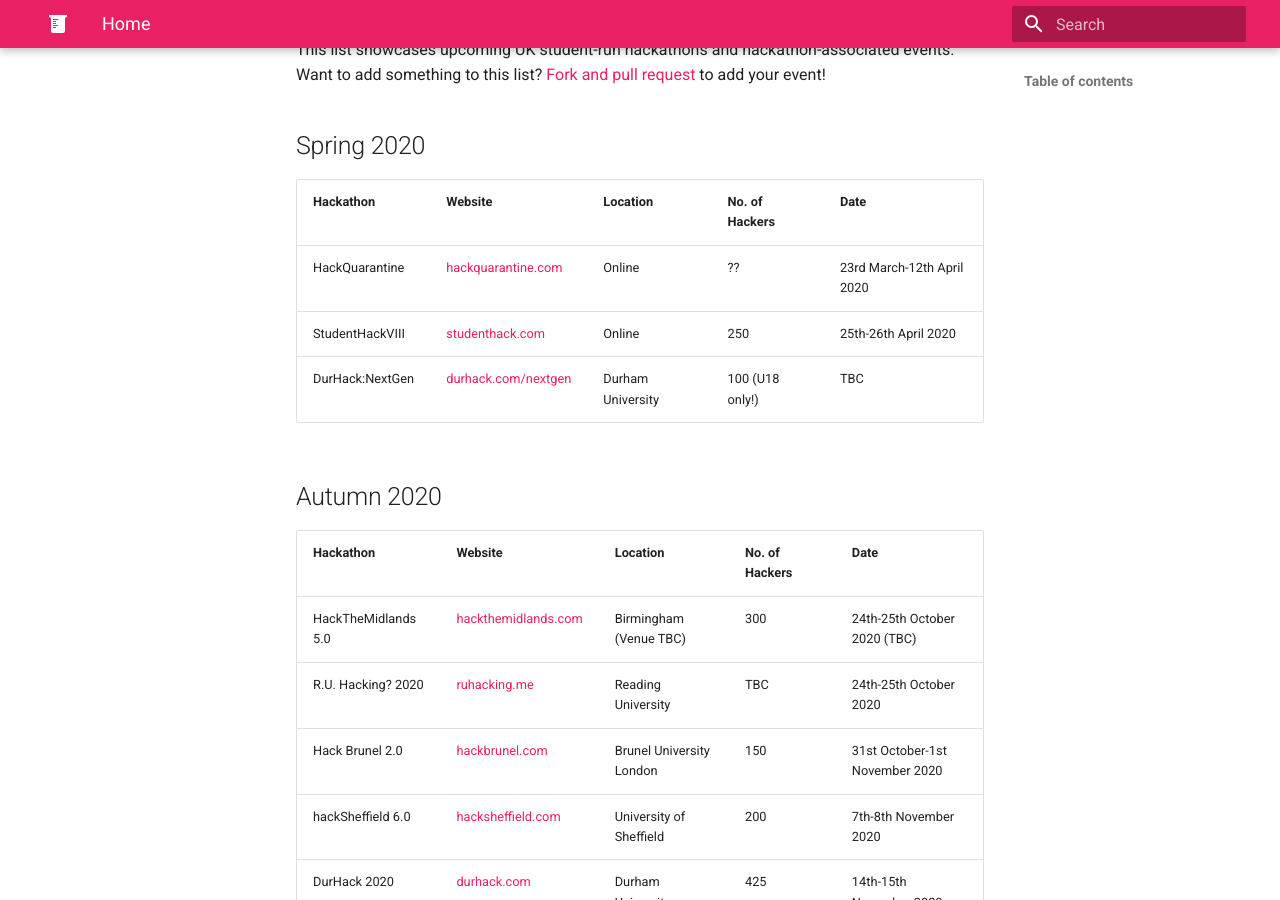
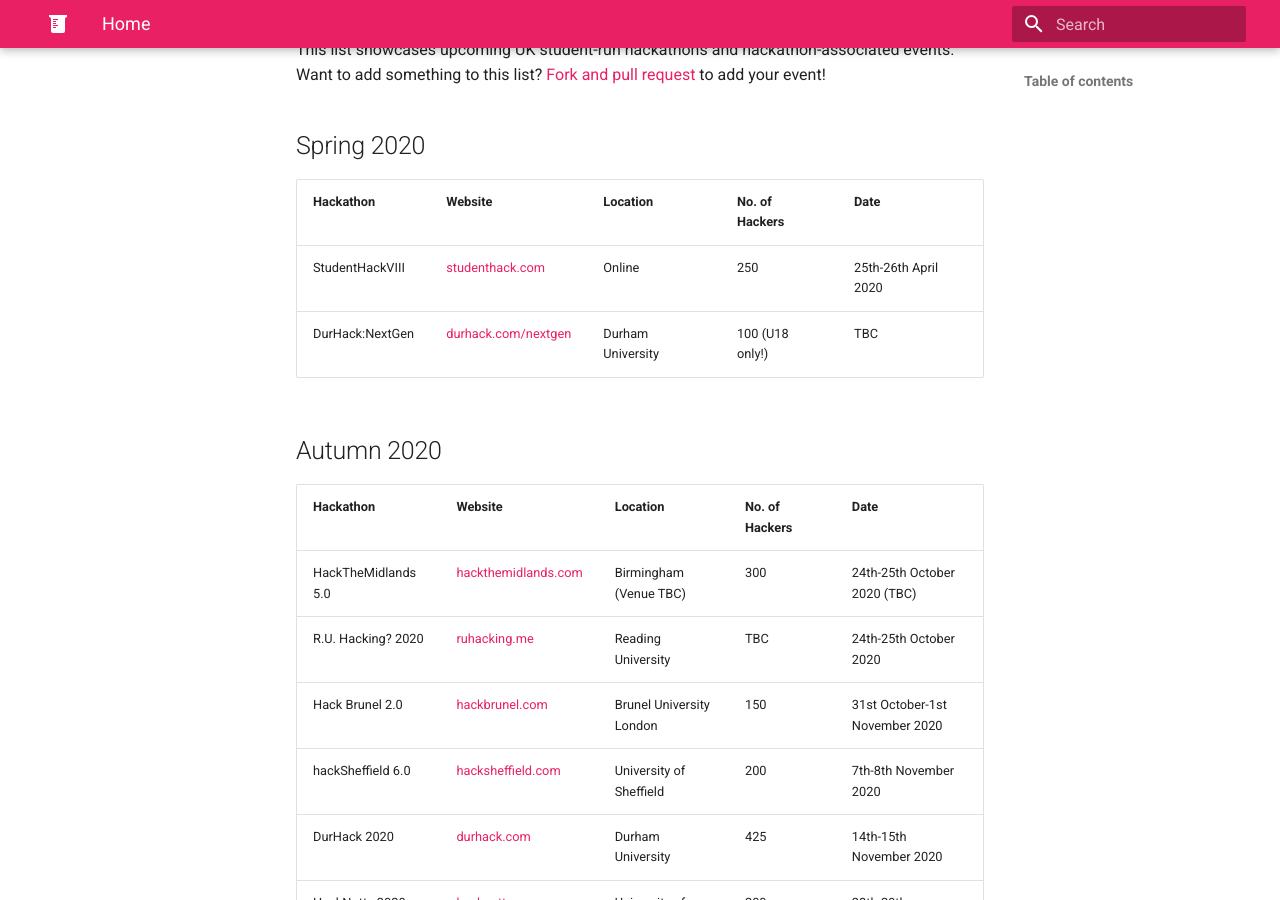
Before and after one commit to Athons/wiki, an MkDocs documentation site: the page built from docs/index.md, in a window 1280 px wide and 900 px high, scrolled down 749 px. Built offline with MkDocs 1.6.1 and Material for MkDocs 9.7.7, drawn with Linux system fonts in a browser that asks for light colours; nearby versions of some CDN libraries.

Commit message:
Remove Hack Quarantine

```diff
--- a/docs/index.md
+++ b/docs/index.md
@@ -33,7 +33,6 @@
 
 |Hackathon        |Website|   Location         |No. of Hackers|Date|
 |-----------------|-------|--------------------|--------------|----|
-| HackQuarantine | [hackquarantine.com](https://hackquarantine.com/) | Online | ?? | 23rd March-12th April 2020 |
 | StudentHackVIII | [studenthack.com](https://www.studenthack.com/) | Online| 250 | 25th-26th April 2020 |
 | DurHack:NextGen  | [durhack.com/nextgen](https://durhack.com/nextgen) | Durham University | 100 (U18 only!) | TBC |
 
```
